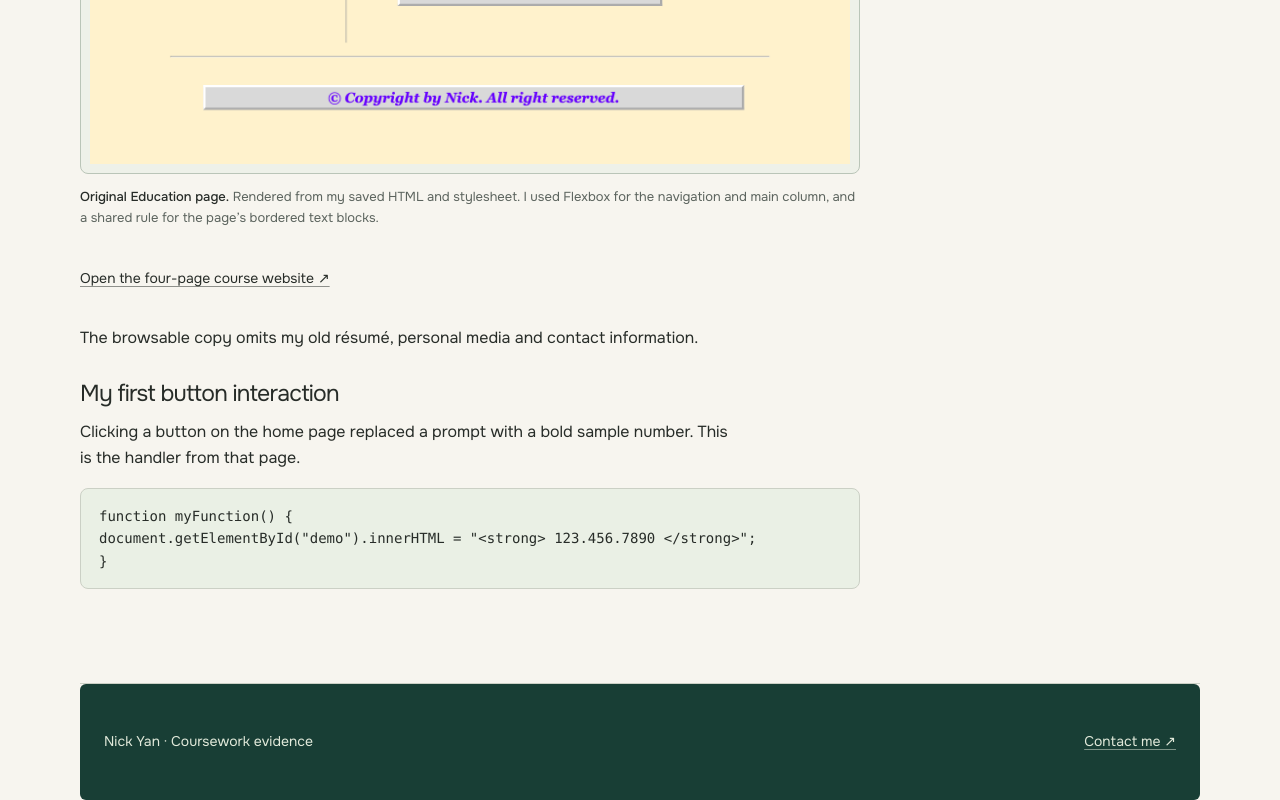
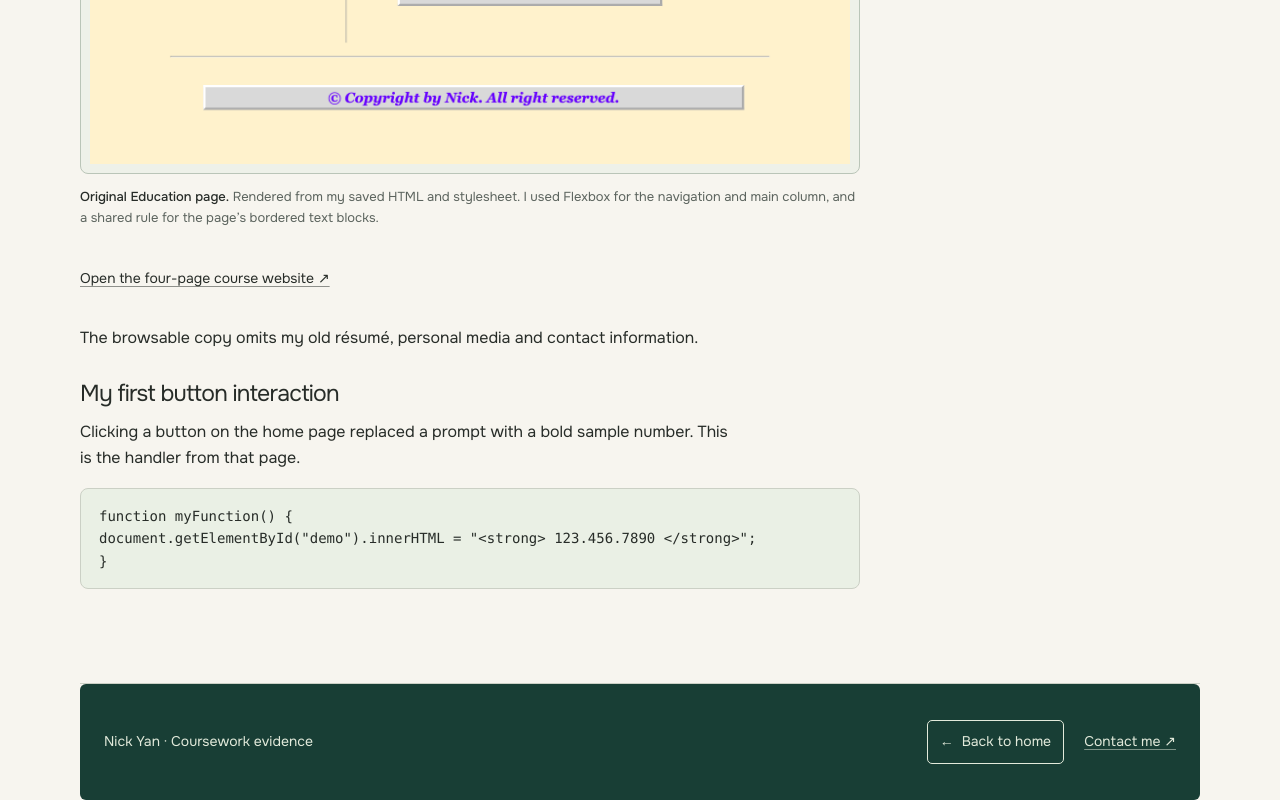
Before and after one commit to MrSomebOdyYY/nick-yan-it-resume, a plain HTML site: page coursework.html in a window 1280 px wide. Shown: the part 10321-11121 px from the top of the page. Drawn offline with Linux system fonts and the light colour scheme.

Commit message:
Add a return-home button to the coursework footer

```diff
--- a/coursework.css
+++ b/coursework.css
@@ -33,7 +33,19 @@ figcaption span{display:block;margin-top:4px}
 .subnet-examples dl>div{display:grid;grid-template-columns:1.1fr 1fr;gap:16px;padding:6px 0}
 .subnet-examples dd{margin:0;font-variant-numeric:tabular-nums;text-align:right}
 .subnet-examples dt{color:var(--muted)}
-.evidence-footer{display:flex;justify-content:space-between;align-items:center;padding-block:36px;gap:24px;font-size:14px}
+.evidence-footer{display:flex;flex-wrap:wrap;justify-content:space-between;align-items:center;padding-block:36px;gap:24px;font-size:14px}
+.evidence-footer-nav { display: flex; flex-wrap: wrap; align-items: center; gap: 8px 20px; }
+.evidence-home {
+  display: inline-flex;
+  align-items: center;
+  gap: 8px;
+  min-height: 44px;
+  padding-inline: 12px;
+  border: 1px solid currentColor;
+  border-radius: 5px;
+  text-decoration: none;
+}
+.evidence-home:is(:hover, :focus-visible) { background: #e2eadb; color: #183e35; }
 @media(max-width:700px){
   .evidence-header>.wrap{min-height:80px;gap:12px}
   .evidence-header .wordmark{font-size:16px;gap:8px}
--- a/coursework.html
+++ b/coursework.html
@@ -9,7 +9,7 @@
   <link rel="icon" href="assets/favicon.svg?v=0b24b67cceda" type="image/svg+xml" sizes="any">
   <link rel="preload" href="assets/fonts/onest-latin-variable.woff2" as="font" type="font/woff2" crossorigin>
   <link rel="stylesheet" href="styles.css?v=7abb97a43410">
-  <link rel="stylesheet" href="coursework.css?v=1c0c4e052feb">
+  <link rel="stylesheet" href="coursework.css?v=134167febd67">
   <link rel="stylesheet" href="assets/editorial.css?v=6e38aabdd9ae">
   <link rel="stylesheet" href="assets/editorial-motion.css?v=202645c35447">
   <link rel="stylesheet" href="assets/evidence-viewer.css?v=941343b6160c">
@@ -125,6 +125,12 @@ document.getElementById(&quot;demo&quot;).innerHTML = &quot;&lt;strong&gt; 123.4
 }</code></pre></div>
     </section>
   </main>
-  <footer class="evidence-footer wrap"><p>Nick Yan · Coursework evidence</p><a class="evidence-back" href="./#contact">Contact me ↗</a></footer>
+  <footer class="evidence-footer wrap">
+    <p>Nick Yan · Coursework evidence</p>
+    <nav class="evidence-footer-nav" aria-label="Footer">
+      <a class="evidence-home" href="./"><span aria-hidden="true">←</span> Back to home</a>
+      <a class="evidence-back" href="./#contact">Contact me ↗</a>
+    </nav>
+  </footer>
 </body>
 </html>
```
